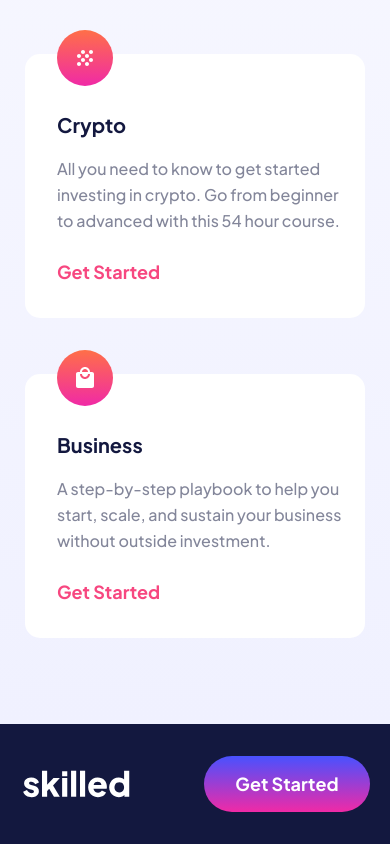
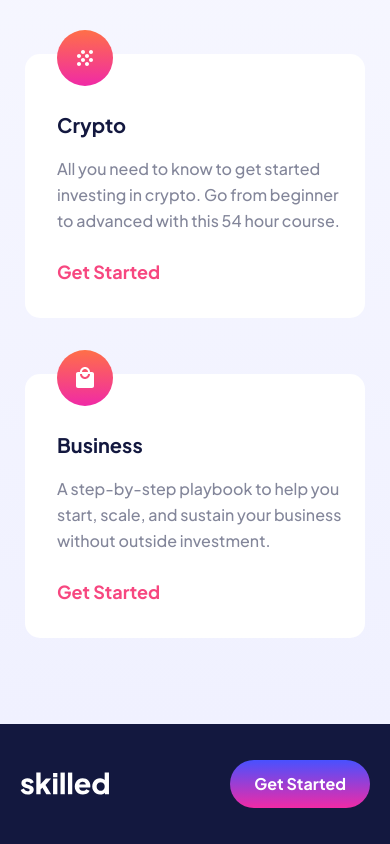
Before and after one commit to akhmedov-diyor/skill-learn-responsive, a plain HTML site: page index.html in a window 390 px wide. Shown: the part 1889-2733 px from the top of the page. Drawn offline with Linux system fonts and the light colour scheme.

Commit message:
footer section's tablet version have done

```diff
--- a/css/main.css
+++ b/css/main.css
@@ -468,4 +468,25 @@ a {
   transition: all 0.1s;
 }
 
+/* !  TABLET VERSION STARTED*/
+
+@media screen and (max-width: 768px) {
+  .footer-section {
+    padding: 36px 0;
+  }
+
+  .footer-section__logo {
+    width: 89px;
+    height: 35px;
+  }
+
+  .footer-section__btn {
+    font-size: 16px;
+    padding: 10px 24px;
+    line-height: 28px;
+  }
+}
+
+/* !  TABLET VERSION FINISHED*/
+
 /* ? FOOTER SECTION FINISHED */
```
